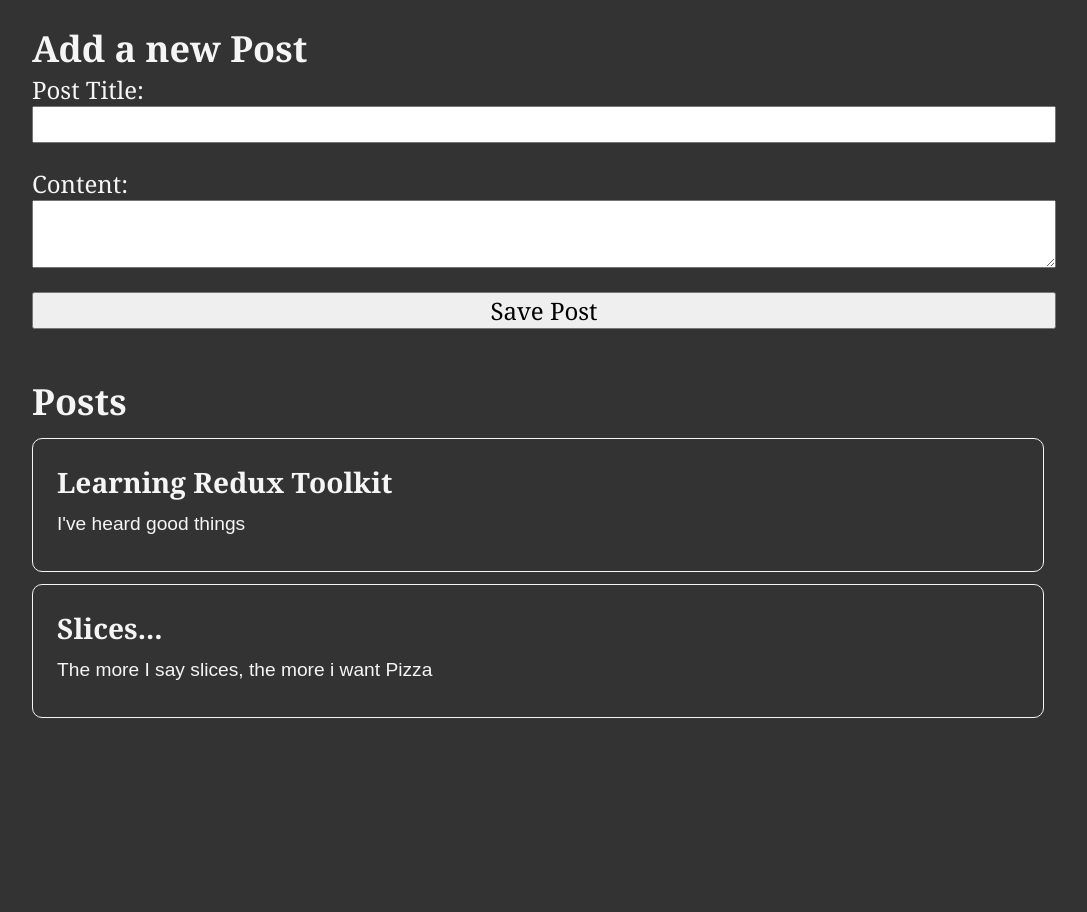
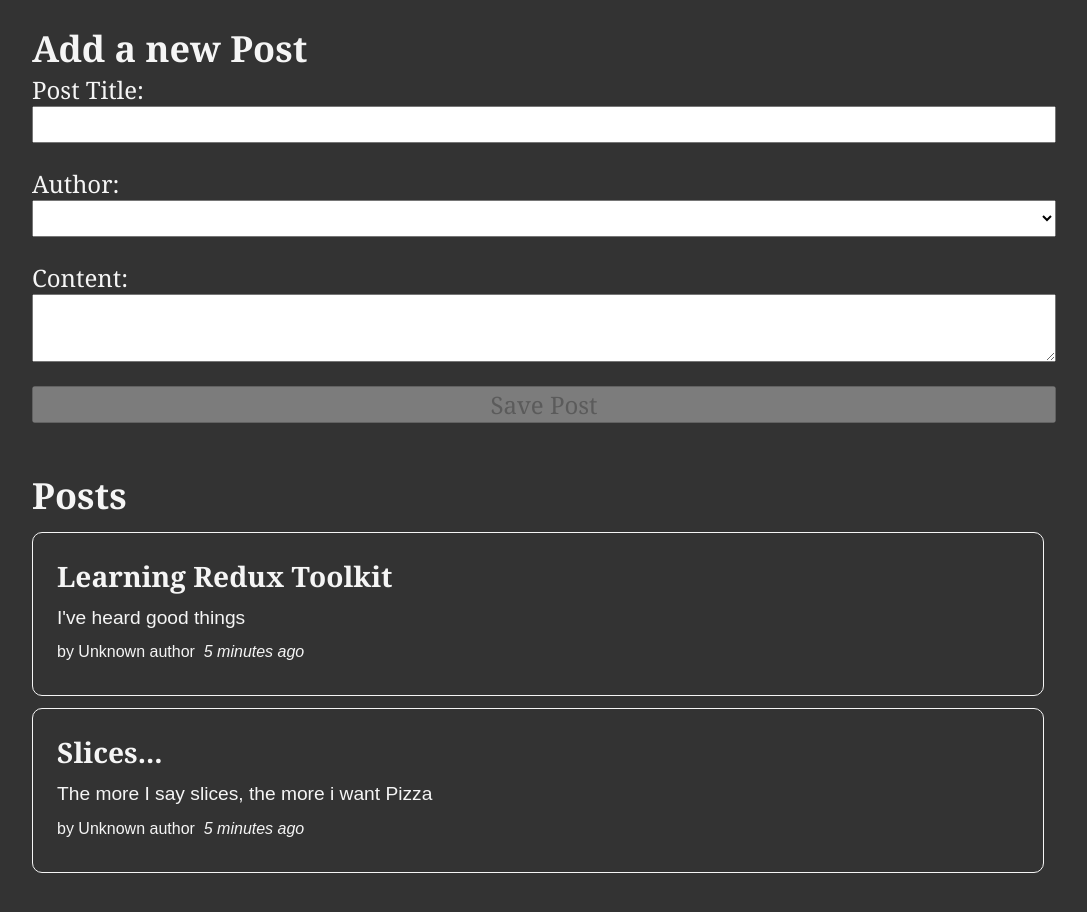
Before and after one commit to GUchechi/Redux_Toolkit_Data-flow, a React (Create React App) app: page / in a window 1280 px wide. Shown: the top 912 px of the page, without its empty margins (96-1183 px from the left). Before the commit the page ends 858 px from the top, so only its background shows below. Built offline with nearby package versions, Linux system fonts and the light colour scheme.

Commit message:
blog-app

```diff
--- a/package.json
+++ b/package.json
@@ -7,6 +7,7 @@
     "@testing-library/jest-dom": "^5.16.5",
     "@testing-library/react": "^13.4.0",
     "@testing-library/user-event": "^13.5.0",
+    "date-fns": "^2.29.3",
     "react": "^18.2.0",
     "react-dom": "^18.2.0",
     "react-redux": "^8.0.5",
--- a/src/App.js
+++ b/src/App.js
@@ -1,5 +1,5 @@
 import './App.css';
-import AddPostForm from './features/AddPostForm';
+import AddPostForm from './features/posts/AddPostForm';
 import PostLists from './features/posts/PostLists';
 
 function App() {
--- a/src/app/store.js
+++ b/src/app/store.js
@@ -1,10 +1,12 @@
 import { configureStore } from "@reduxjs/toolkit";
 import postsReducer from "../features/posts/postSlice"
+import  usersReducer  from "../features/users/usersSlice";
 
 
 
 export const store = configureStore({
     reducer: {
         posts: postsReducer,
+        users: usersReducer,
     }
 })
--- a/src/features/AddPostForm.js
+++ b/src/features/posts/AddPostForm.js
@@ -1,25 +1,36 @@
 import React, { useState } from "react";
-import { postAdded } from "./posts/postSlice";
-import { useDispatch } from "react-redux";
+import { postAdded } from "./postSlice";
+import { useDispatch, useSelector } from "react-redux";
+import { selectAllUsers } from "../users/usersSlice";
 
 const AddPostForm = () => {
   const dispatch = useDispatch();
   const [title, setTitle] = useState("");
   const [content, setContent] = useState("");
+  const [userId, setUserId] = useState("");
+
+  const users = useSelector(selectAllUsers);
 
   const onTitleChanged = (e) => setTitle(e.target.value);
   const onContentChanged = (e) => setContent(e.target.value);
+  const onAuthorChanged = (e) => setUserId(e.target.value);
 
   const onSavePostClicked = () => {
     if (title && content) {
-      dispatch(
-        postAdded(title, content)
-      );
+      dispatch(postAdded(title, content, userId));
 
       setTitle("");
       setContent("");
     }
   };
+
+  const canSave = Boolean(title) && Boolean(content) && Boolean(userId);
+
+  const usersOptions = users.map((user) => (
+    <option key={user.id} value={user.id}>
+      {user.name}
+    </option>
+  ));
   return (
     <section>
       <h2>Add a new Post</h2>
@@ -32,6 +43,11 @@
           value={title}
           onChange={onTitleChanged}
         />
+        <label htmlFor="postAuthor">Author:</label>
+        <select id="postAuthor" value={userId} onChange={onAuthorChanged}>
+          <option value=""></option>
+          {usersOptions}
+        </select>
 
         <label htmlFor="postContent">Content:</label>
         <textarea
@@ -40,7 +56,7 @@
           onChange={onContentChanged}
           value={content}
         />
-        <button onClick={onSavePostClicked} type="button">
+        <button onClick={onSavePostClicked} type="button" disabled={!canSave}>
           Save Post
         </button>
       </form>
--- /dev/null
+++ b/src/features/posts/PostAuthor.js
@@ -0,0 +1,11 @@
+import { useSelector } from "react-redux";
+import { selectAllUsers } from "../users/usersSlice";
+
+const PostAuthor = ({ userId }) => {
+  const users = useSelector(selectAllUsers);
+
+  const author = users.find((user) => user.id === userId);
+
+  return <span>by {author ? author.name : "Unknown author"}</span>;
+};
+export default PostAuthor;
--- a/src/features/posts/PostLists.js
+++ b/src/features/posts/PostLists.js
@@ -1,14 +1,22 @@
 import React from "react";
 import { useSelector } from "react-redux";
+import PostAuthor from "./PostAuthor";
 import { selectAllPosts } from "./postSlice";
+import TimeAgo from "./TimeAgo";
 
 const PostLists = () => {
   const posts = useSelector (selectAllPosts);
 
-  const renderedPosts = posts.map((post) => (
+  const orderedPosts = posts.slice().sort((a, b) => b.date.localeCompare(a.date))
+
+  const renderedPosts = orderedPosts.map((post) => (
     <article key={post.id}>
       <h3>{post.title}</h3>
       <p>{post.content.substring(0, 100)}</p>
+      <p className="postCredit">
+        <PostAuthor userId={post.userId}/>
+        <TimeAgo timestamp={post.date}/>
+      </p>
     </article>
   ));
   return (
--- /dev/null
+++ b/src/features/posts/TimeAgo.js
@@ -0,0 +1,17 @@
+import { parseISO, formatDistanceToNow } from "date-fns";
+
+const TimeAgo = ({ timestamp }) => {
+  let timeAgo = "";
+  if (timestamp) {
+    const date = parseISO(timestamp);
+    const timePeriod = formatDistanceToNow(date);
+    timeAgo = `${timePeriod} ago`;
+  }
+
+  return (
+    <span title={timestamp}>
+      &nbsp; <i>{timeAgo}</i>
+    </span>
+  );
+};
+export default TimeAgo;
--- a/src/features/posts/postSlice.js
+++ b/src/features/posts/postSlice.js
@@ -1,15 +1,18 @@
 import { createSlice, nanoid } from "@reduxjs/toolkit";
+import { sub } from "date-fns";
 
 const initialState = [
   {
     id: "1",
     title: "Learning Redux Toolkit",
     content: "I've heard good things",
+    date: sub(new Date(), { minutes: 5 }).toISOString(),
   },
   {
     id: "2",
     title: "Slices...",
     content: "The more I say slices, the more i want Pizza",
+    date: sub(new Date(), { minutes: 5 }).toISOString(),
   },
 ];
 
@@ -21,12 +24,14 @@
       reducer(state, action) {
         state.push(action.payload);
       },
-      prepare(title, content) {
+      prepare(title, content, userId) {
         return {
           payload: {
             id: nanoid(),
             title,
             content,
+            date: new Date().toISOString(),
+            userId,
           },
         };
       },
--- /dev/null
+++ b/src/features/users/usersSlice.js
@@ -0,0 +1,18 @@
+import { createSlice } from "@reduxjs/toolkit";
+
+const initialState = [
+
+    { id:"0", name: 'Dude Leboski'},
+    { id:"1", name: 'Neil Young'},
+    { id:"0", name: 'Godswill Uchechi'}
+]
+
+const userSlice = createSlice({
+    name: "users",
+    initialState,
+    reducers: {}
+})
+
+export const selectAllUsers = (state) => state.users;
+
+export default userSlice.reducer;
```
Also changed, not shown: src/features/posts/Post.js (deleted), 1 other file (tests, documents, lock files or other folders).
